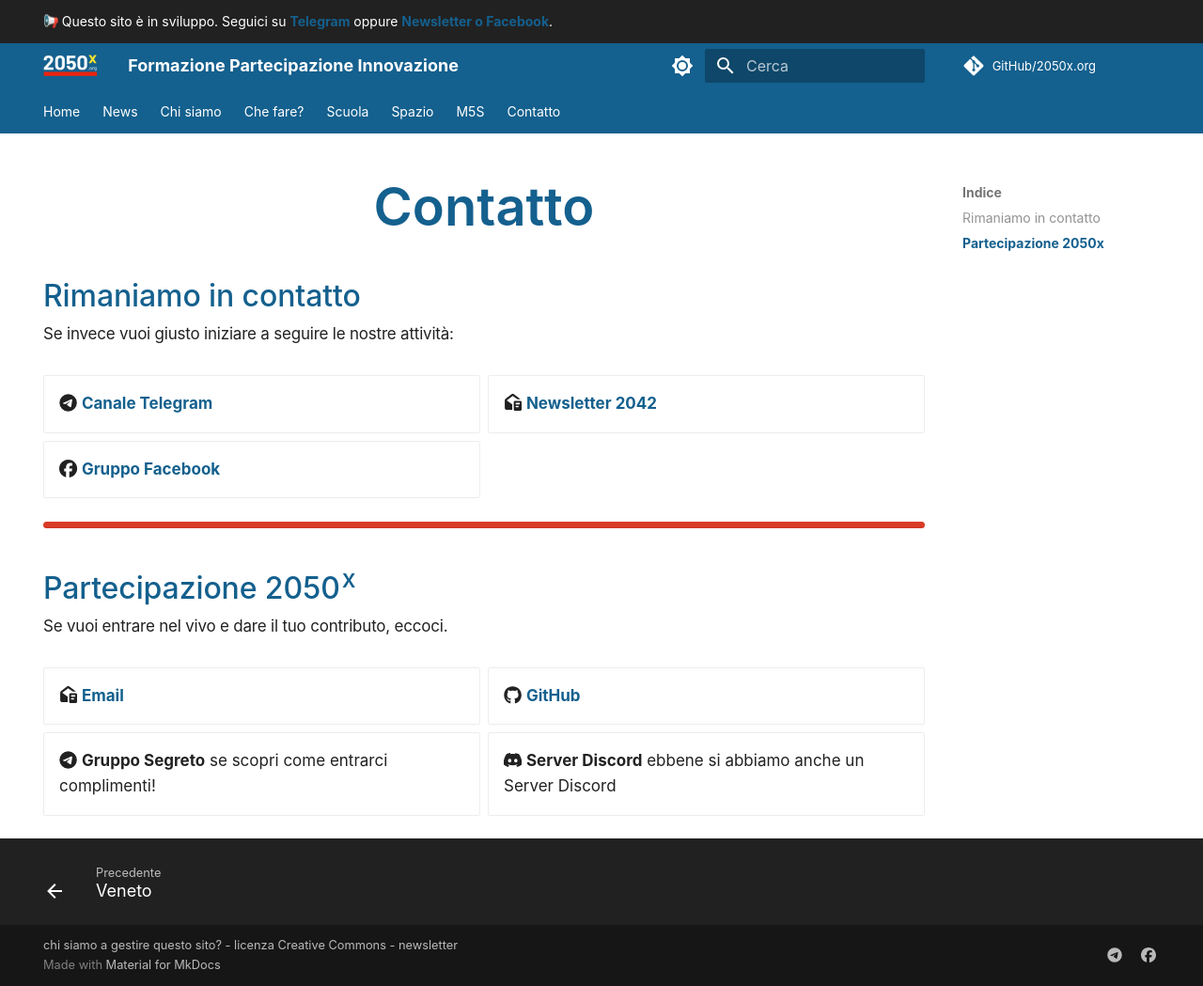
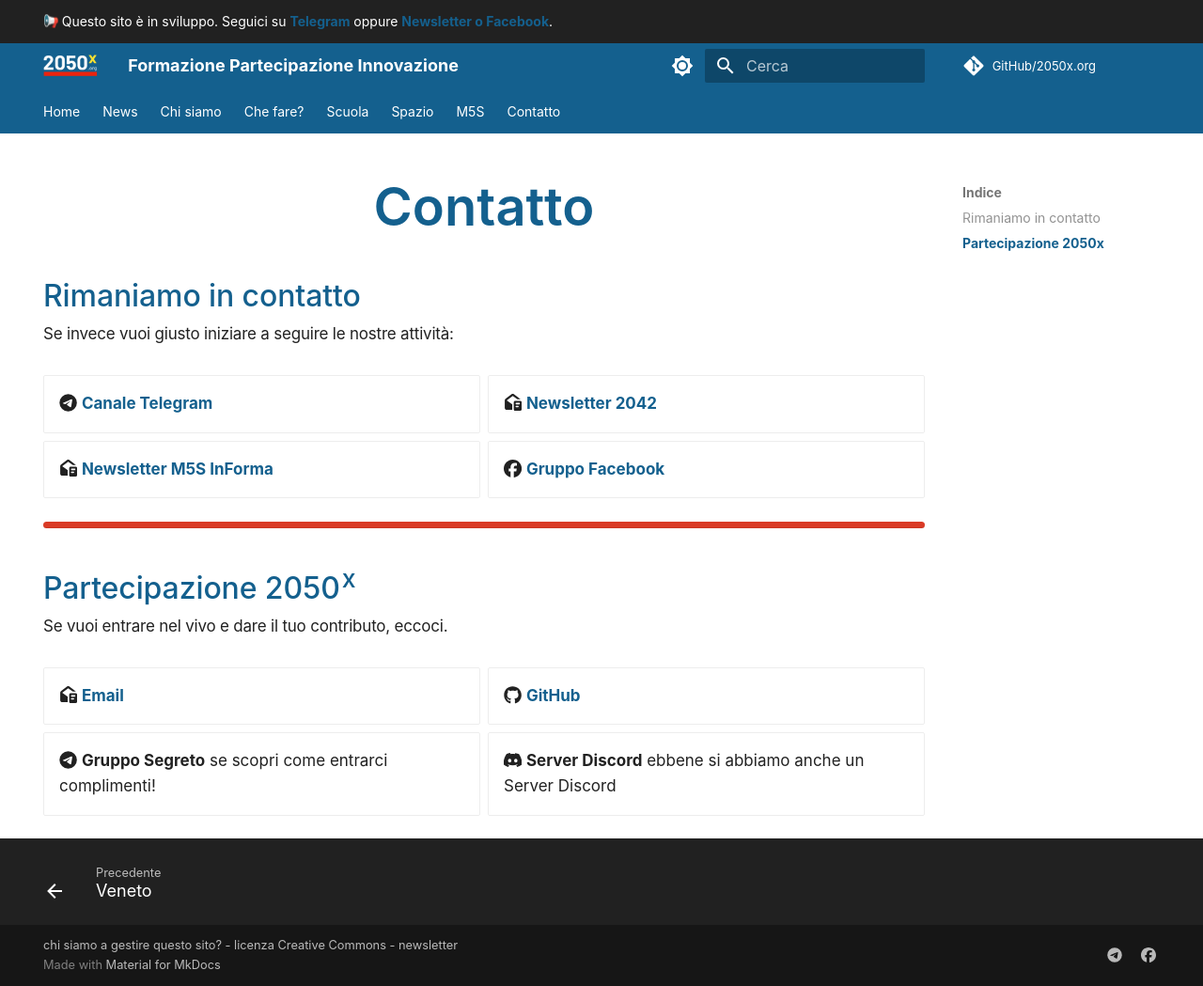
Before and after one commit to 2050x/2050x.github.io, an MkDocs documentation site: the page built from docs/contatto.md, in a window 1280 px wide and 1049 px high. Shown: the whole window at 94% size. Built offline with MkDocs 1.6.1 and Material for MkDocs 9.7.7, drawn with Linux system fonts in a browser that asks for light colours; emoji names are drawn with the system emoji font; comment, search, counter and statistics services are not loaded.

Commit message:
newsletter

```diff
--- a/docs/contatto.md
+++ b/docs/contatto.md
@@ -10,6 +10,7 @@ Se invece vuoi giusto iniziare a seguire le nostre attività:
 
 - :fontawesome-brands-telegram: **[Canale Telegram](https://t.me/org2050x)**
 - :fontawesome-solid-envelope-open-text: **[Newsletter 2042](https://2042.substack.com)**
+- :fontawesome-solid-envelope-open-text: **[Newsletter M5S InForma](https://m5sinforma.substack.com)**
 - :fontawesome-brands-facebook: **[Gruppo Facebook](https://www.facebook.com/groups/2050x)**
 
 </div>
```
